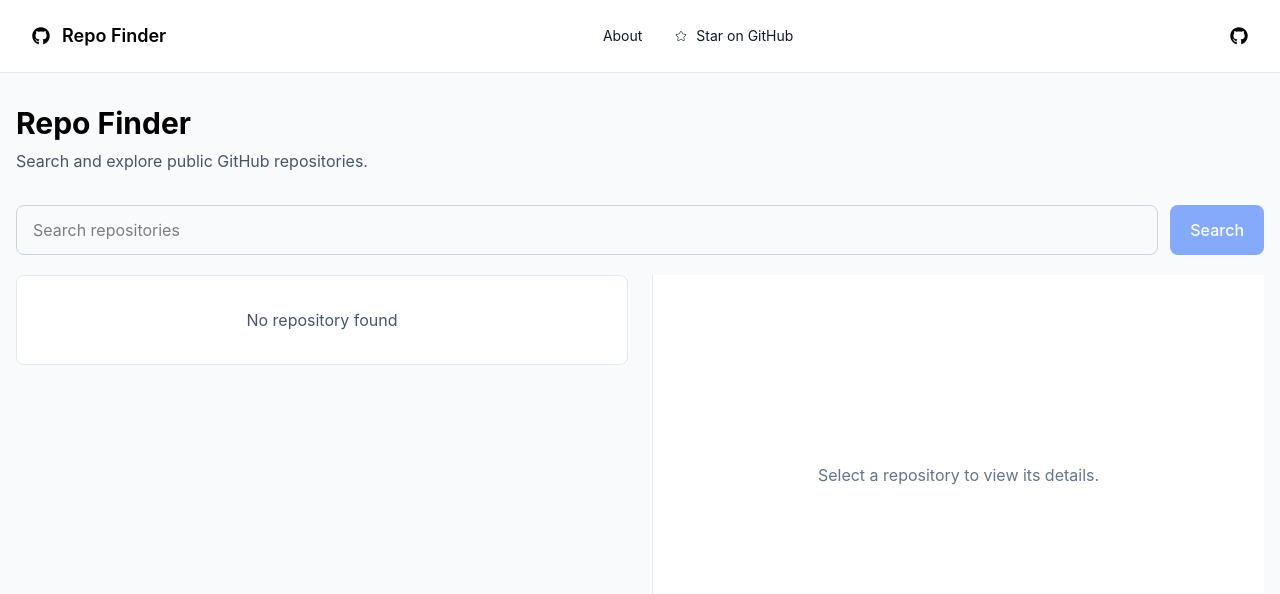
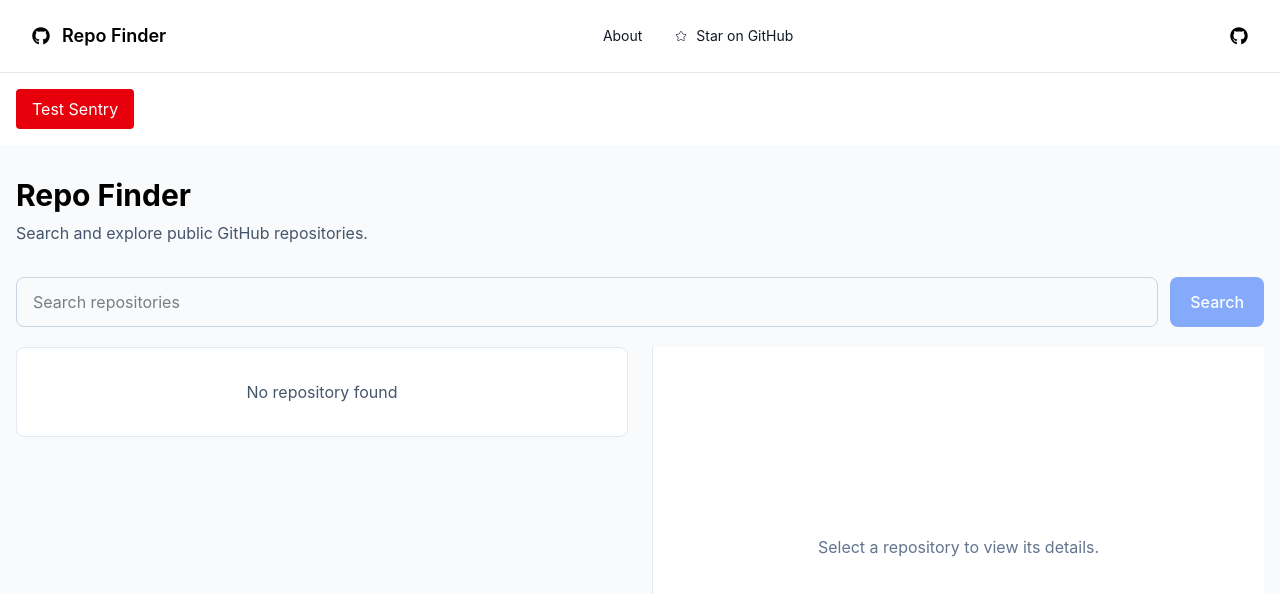
Before and after one commit to usman-habib-ims/Frontend_app, a React (Vite) app: page / in a window 1280 px wide. Shown: the top 594 px of the page. Built offline with nearby package versions, Linux system fonts and the light colour scheme.

Commit message:
feat: report repository search errors to Sentry

```diff
--- a/src/pages/SearchPage.jsx
+++ b/src/pages/SearchPage.jsx
@@ -5,6 +5,8 @@
 import Pagination from "../components/Pagination";
 import Header from "../components/Header";
 import { searchRepositories } from "../config/dependencies";
+
+import { reportUnexpectedError } from "../monitoring/errorReporter";
 
 const PAGE_SIZE = 10;
 
@@ -47,6 +49,12 @@
         return;
       }
 
+      reportUnexpectedError(error, {
+        operation: "repository-search",
+        query,
+        page,
+      });
+
       setRepositories([]);
       setTotalCount(0);
       setTotalPages(1);
@@ -72,6 +80,26 @@
   return (
     <div className="min-h-screen bg-white">
       <Header />
+
+      {import.meta.env.DEV && (
+        <button
+          type="button"
+          onClick={() => {
+            const testId = Date.now();
+
+            reportUnexpectedError(
+              new Error(`Repo Finder demo error - ${testId}`),
+              {
+                operation: "sentry-demo",
+                testId,
+              },
+            );
+          }}
+          className="m-4 rounded bg-red-600 px-4 py-2 text-white"
+        >
+          Test Sentry
+        </button>
+      )}
 
       <main className="min-h-screen bg-slate-50">
         <div className="mx-auto max-w-7xl px-4 py-8">
```
